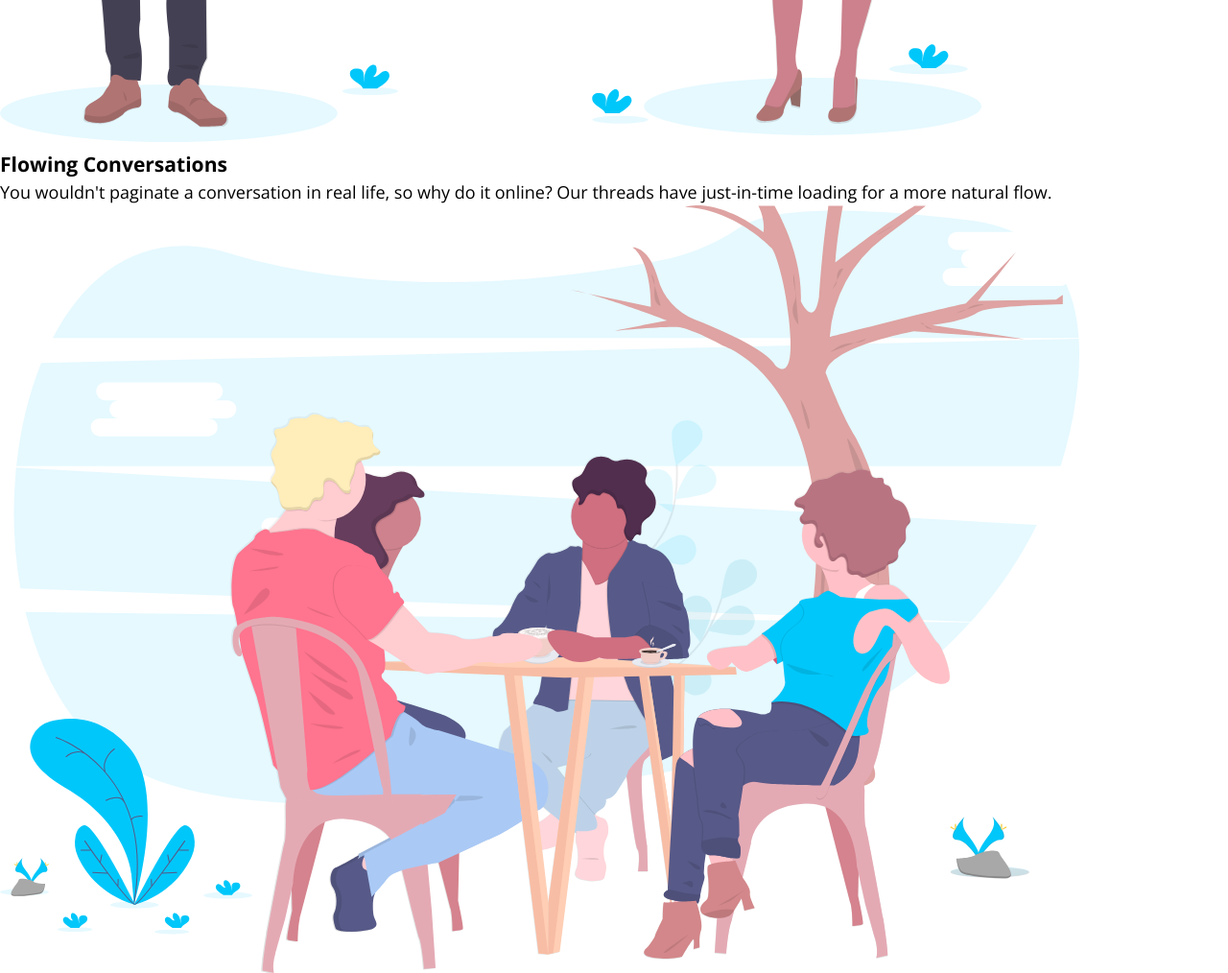
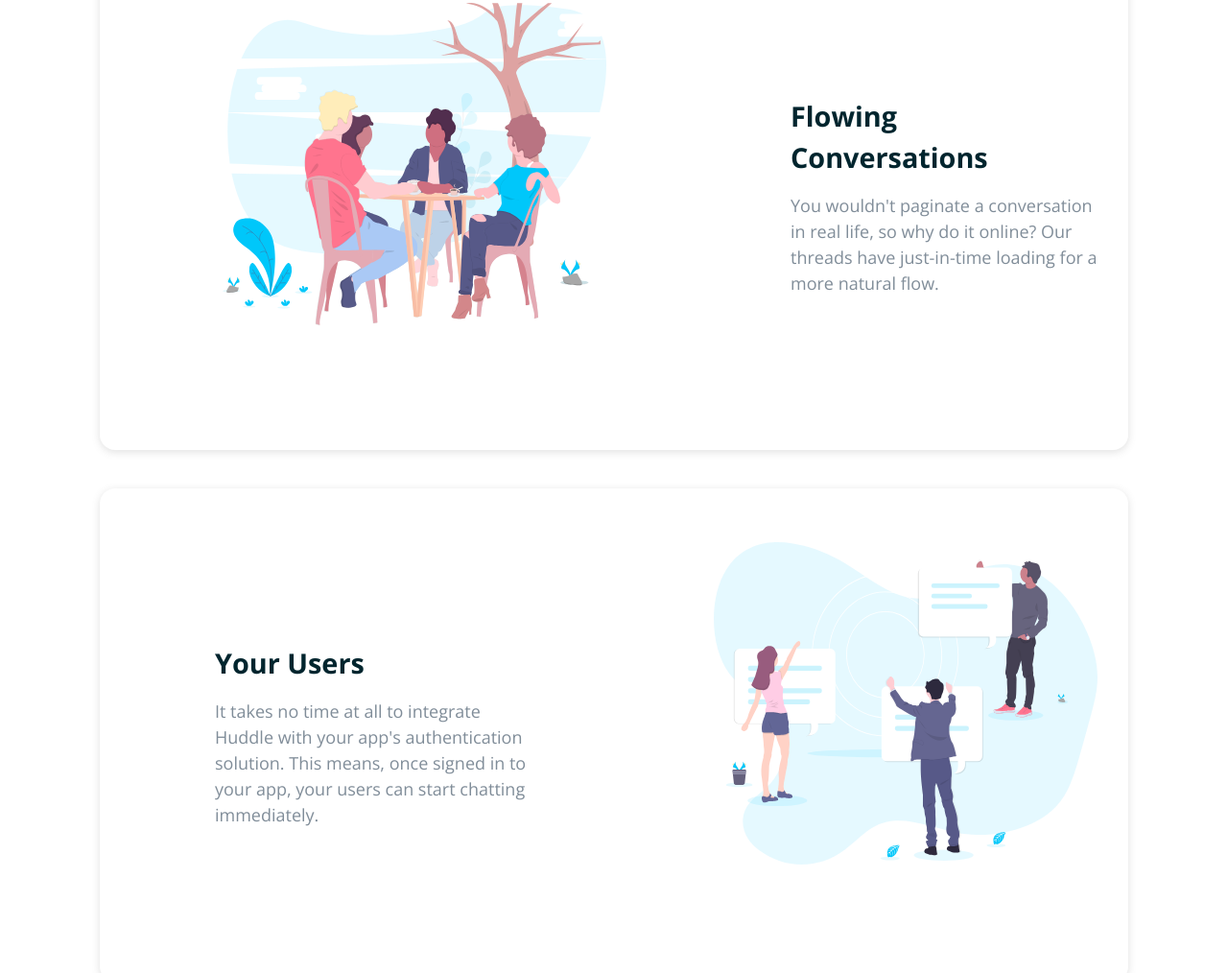
Before and after one commit to Sammbra/Huddle-landing-page-with-alternating-feature-blocks, a plain HTML site: page index.html in a window 1280 px wide. Shown: the part 1540-2554 px from the top of the page at 96% size. Drawn offline with nearby package versions, Linux system fonts and the light colour scheme.

Commit message:
create main section

```diff
--- a/css/main.css
+++ b/css/main.css
@@ -1,4 +1,3 @@
-
 :root {
   --pink-color: hsl(322, 100%, 66%);
   --pale-cyan: hsl(193, 100%, 96%);
@@ -20,7 +19,7 @@ a {
 body {
   font-size: 1.125rem;
   background-color: var(--white-color);
-    font-family: 'Open Sans', sans-serif;
+  font-family: "Open Sans", sans-serif;
   line-height: 1.5;
 }
 
@@ -29,9 +28,9 @@ header {
 }
 
 header::before {
-    content: '';
+  content: "";
   position: absolute;
-    background: url('../images/bg-hero-desktop.svg'), var(--pale-cyan);
+  background: url("../images/bg-hero-desktop.svg"), var(--pale-cyan);
   /* background-size: cover; */
   top: 0;
   left: 0;
@@ -100,3 +99,104 @@ header::before {
 .hero__image {
   width: 43.75rem;
 }
+
+.main-container {
+  padding: 10rem 6.5rem;
+  padding-bottom: 1rem;
+  display: flex;
+  flex-direction: column;
+  gap: 2.5rem;
+  max-width: 1500px;
+  margin: 0 auto;
+  position: relative;
+}
+
+.card {
+  display: flex;
+  box-shadow: hsla(0, 0%, 39%, 0.2) 0px 2px 8px 0px;
+  border-radius: 1rem;
+  gap: 2rem;
+}
+
+.card__text {
+  padding: 10rem 7.5rem;
+}
+
+.card__heading {
+  font-size: 1.8rem;
+  color: var(--dark-cyan);
+}
+
+.card__paragraph {
+  margin-top: 1rem;
+  color: var(--grayish-blue);
+}
+
+.card__image-container {
+  padding: 3.5rem 2rem;
+}
+
+.card__image {
+  width: 25rem;
+  height: 21rem;
+}
+
+.card-middle {
+  display: flex;
+  flex-direction: row-reverse;
+}
+
+.card-middle__text {
+  padding: 10rem 2rem;
+}
+
+.card-middle__heading {
+  font-size: 1.8rem;
+  color: var(--dark-cyan);
+}
+
+.card-middle__paragraph {
+  margin-top: 1rem;
+  color: var(--grayish-blue);
+}
+
+.card-middle__image-container {
+  padding: 4rem 8rem;
+}
+
+.flowing-card {
+  display: flex;
+  flex-direction: column;
+  justify-content: center;
+  align-items: center;
+  padding: 4rem 8.2rem;
+  background-color: var(--white-color);
+  box-shadow: hsla(0, 0%, 39%, 0.2) 0px 2px 8px 0px;
+  /* position: absolute; */
+  transform: translateY(7rem);
+  width: 51.5rem;
+  border-radius: 1rem;
+  z-index: 1;
+  margin: 0 auto;
+}
+
+.flowing-card__heading {
+  font-size: 2.1rem;
+  color: var(--dark-cyan);
+}
+
+.flowing-card__btn {
+  margin-top: 2rem;
+  font-size: 1.3rem;
+  color: var(--white-color);
+  background-color: var(--pink-color);
+  padding: 1.5rem 6rem;
+  border-radius: 3rem;
+  font-weight: 600;
+  box-shadow: hsla(210, 8%, 62%, 0.5) 0px 8px 24px;
+}
+
+.footer-container {
+  background-color: var(--dark-cyan);
+  position: relative;
+}
--- a/index.html
+++ b/index.html
@@ -10,7 +10,6 @@
   <link href="https://fonts.googleapis.com/css2?family=Open+Sans:wght@400;700&family=Poppins:wght@600&display=swap" rel="stylesheet">
   <link rel="stylesheet" href="css/main.css">
   <title>Frontend Mentor | Huddle landing page with alternating feature blocks</title>
-
 </head>
 <body>
   <header>
@@ -30,20 +29,21 @@
     </div>
   </header>
   <main>
+    <div class="main-container">
       <section class="card">
         <div class="card__text">
           <h3 class="card__heading">Grow Together</h3>
           <p class="card__paragraph">Generate meaningful discussions with your audience and build a strong, loyal community. Think of the insightful conversations you miss out on with a feedback form.</p>
         </div>
-      <div class="card__image"> <img src="images/illustration-grow-together.svg" alt=""></div>
+        <div class="card__image-container"><img src="images/illustration-grow-together.svg" class="card__image" alt=""></div>
       </section>
 
       <section class="card card-middle">
-      <div class="card-text">
-        <h3 class="card__heading">Flowing Conversations</h3>
-        <p class="card__paragraph"> You wouldn't paginate a conversation in real life, so why do it online? Our threads have just-in-time loading for a more natural flow.</p>
+        <div class="card-middle__text">
+          <h3 class="card-middle__heading">Flowing Conversations</h3>
+          <p class="card-middle__paragraph"> You wouldn't paginate a conversation in real life, so why do it online? Our threads have just-in-time loading for a more natural flow.</p>
         </div>
-      <div class="card__image"> <img src="images/illustration-flowing-conversation.svg" alt=""></div>
+        <div class="card-middle__image-container"><img src="images/illustration-flowing-conversation.svg" class="card__image" alt=""></div>
       </section>
 
       <section class="card">
@@ -51,15 +51,17 @@
           <h3 class="card__heading">Your Users</h3>
           <p class="card__paragraph"> It takes no time at all to integrate Huddle with your app's authentication solution. This means, once signed in to your app, your users can start chatting immediately.</p>
         </div>
-      <div class="card__image"> <img src="images/illustration-your-users.svg" alt=""></div>
+        <div class="card__image-container"><img src="images/illustration-your-users.svg" class="card__image" alt=""></div>
       </section>
 
       <section class="flowing-card">
         <h2 class="flowing-card__heading">Ready To Build Your Community?</h2>
         <a href="#" class="flowing-card__btn">Get Started For Free</a>
       </section>
+    </div>
   </main>
   <footer>
+    <div class="footer-container">
       <section class="footer-top">
         <img src="images/logo.svg" alt="">
       </section>
@@ -101,6 +103,7 @@
           Coded by <a href="#">Your Name Here</a>.
         </p>
       </section>
+  </div>
   </footer>
 </body>
 </html>
```
Lines whose indentation alone changed are shown as unchanged.
